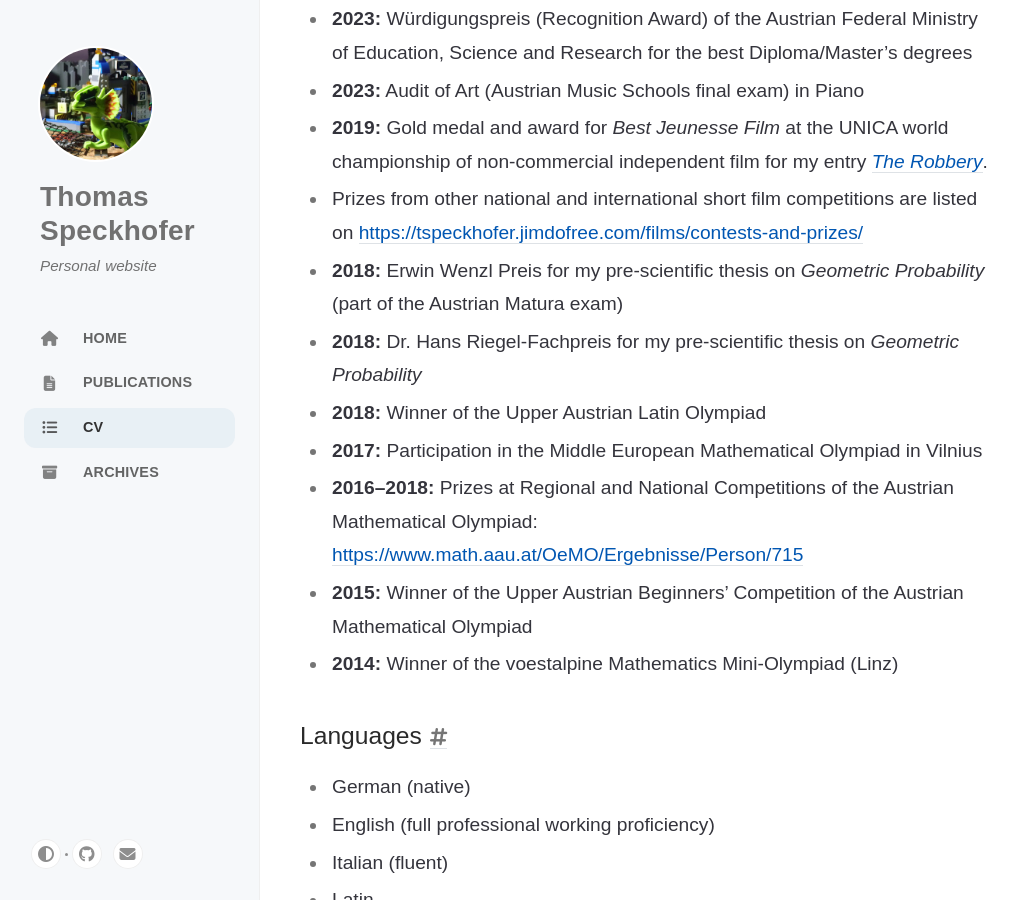
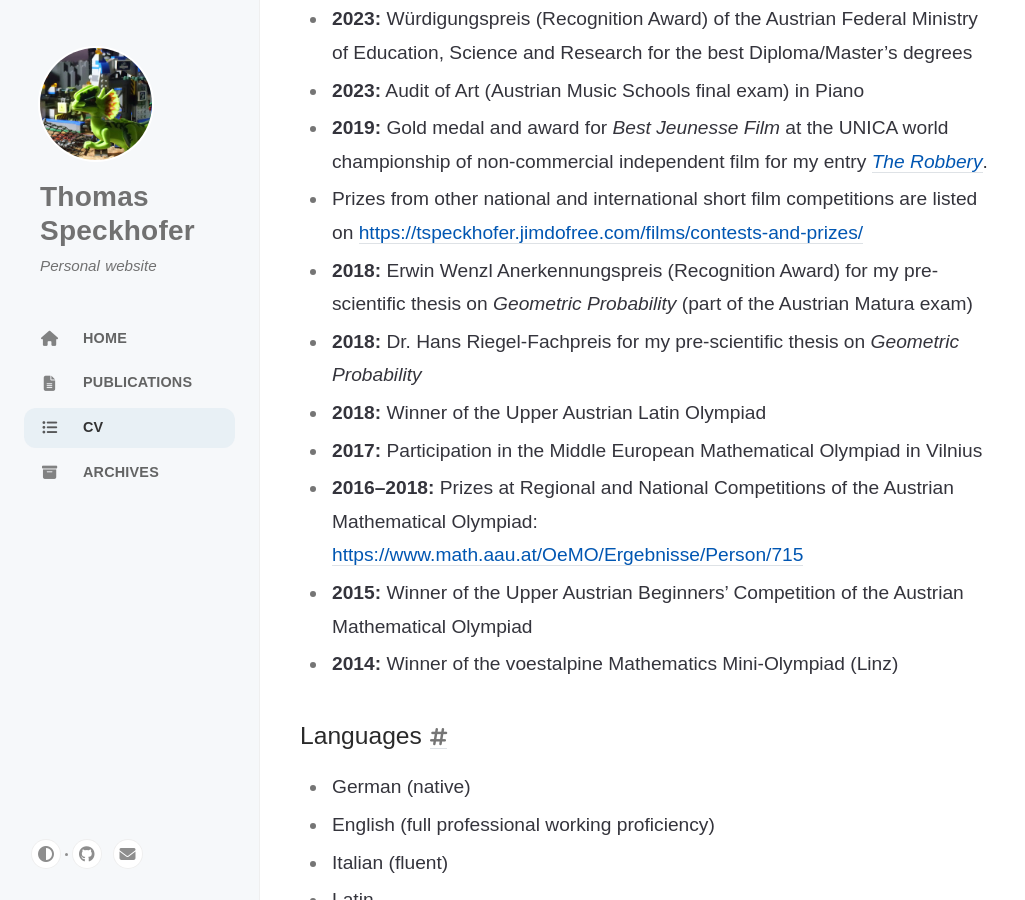
Before and after one commit to speckhofer/speckhofer.github.io, a Jekyll site: the page built from _tabs/cv.md, in a window 1280 px wide and 900 px high, scrolled down 1634 px. Shown: the whole window, without its empty margins (0-1025 px from the left). Built offline with Jekyll 4.4.1, drawn with Linux system fonts in a browser that asks for light colours; cached includes are drawn as plain includes; some of the changed text lies outside the part shown.

Commit message:
Update cv.md

```diff
--- a/_tabs/cv.md
+++ b/_tabs/cv.md
@@ -38,7 +38,7 @@ title: CV
 - **2023:** Audit of Art (Austrian Music Schools final exam) in Piano
 - **2019:** Gold medal and award for _Best Jeunesse Film_ at the UNICA world championship of non-commercial independent film for my entry [_The Robbery_](https://www.youtube.com/watch?v=ktUjUAsWYfs).
 - Prizes from other national and international short film competitions are listed on [https://tspeckhofer.jimdofree.com/films/contests-and-prizes/](https://tspeckhofer.jimdofree.com/films/contests-and-prizes/)
-- **2018:** Erwin Wenzl Preis for my pre-scientific thesis on _Geometric Probability_ (part of the Austrian Matura exam)
+- **2018:** Erwin Wenzl Anerkennungspreis (Recognition Award) for my pre-scientific thesis on _Geometric Probability_ (part of the Austrian Matura exam)
 - **2018:** Dr. Hans Riegel-Fachpreis for my pre-scientific thesis on _Geometric Probability_
 - **2018:** Winner of the Upper Austrian Latin Olympiad
 - **2017:** Participation in the Middle European Mathematical Olympiad in Vilnius
```
Also changed, not shown: other parts of _tabs/cv.md (+3 -3 lines).
